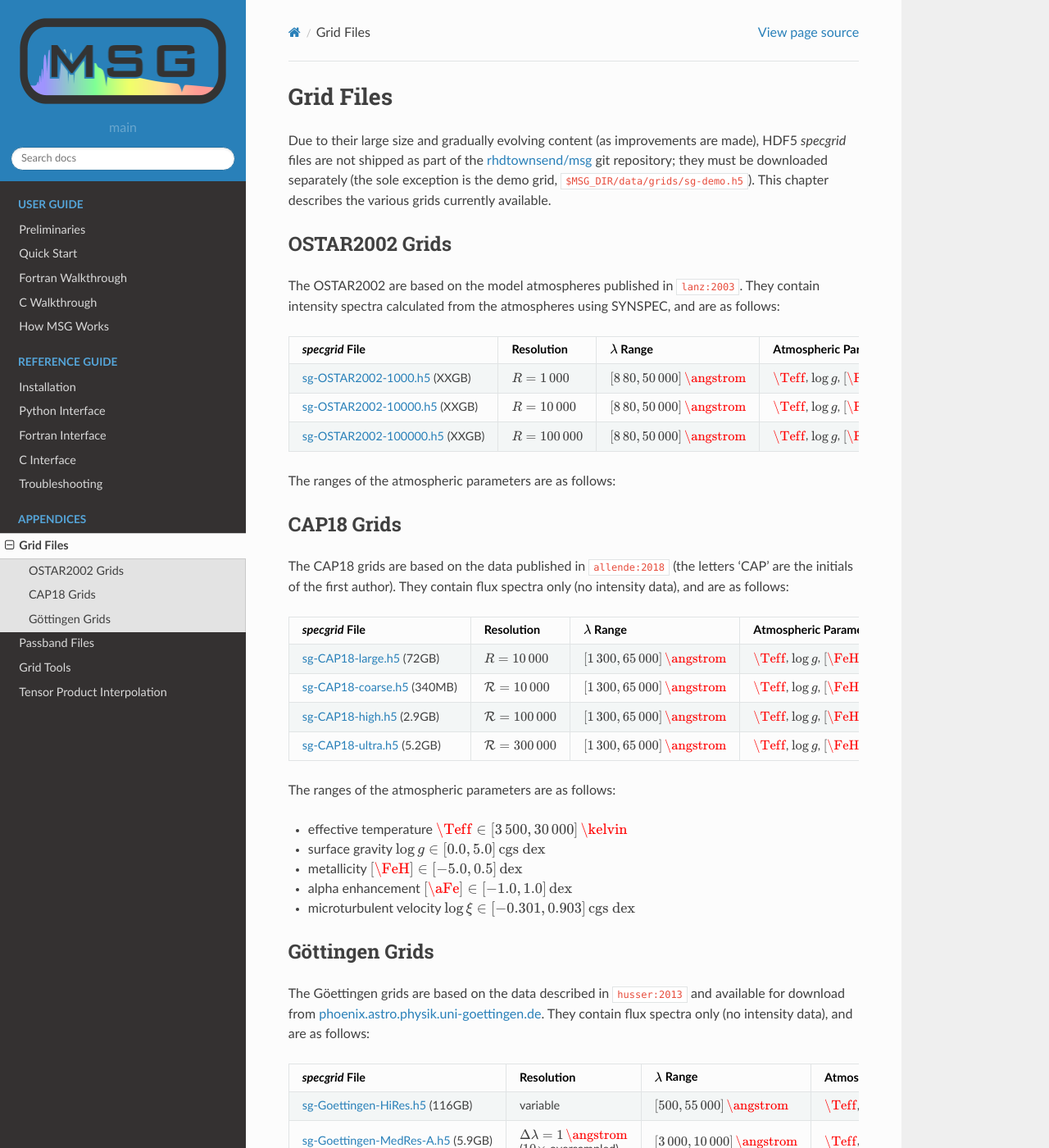
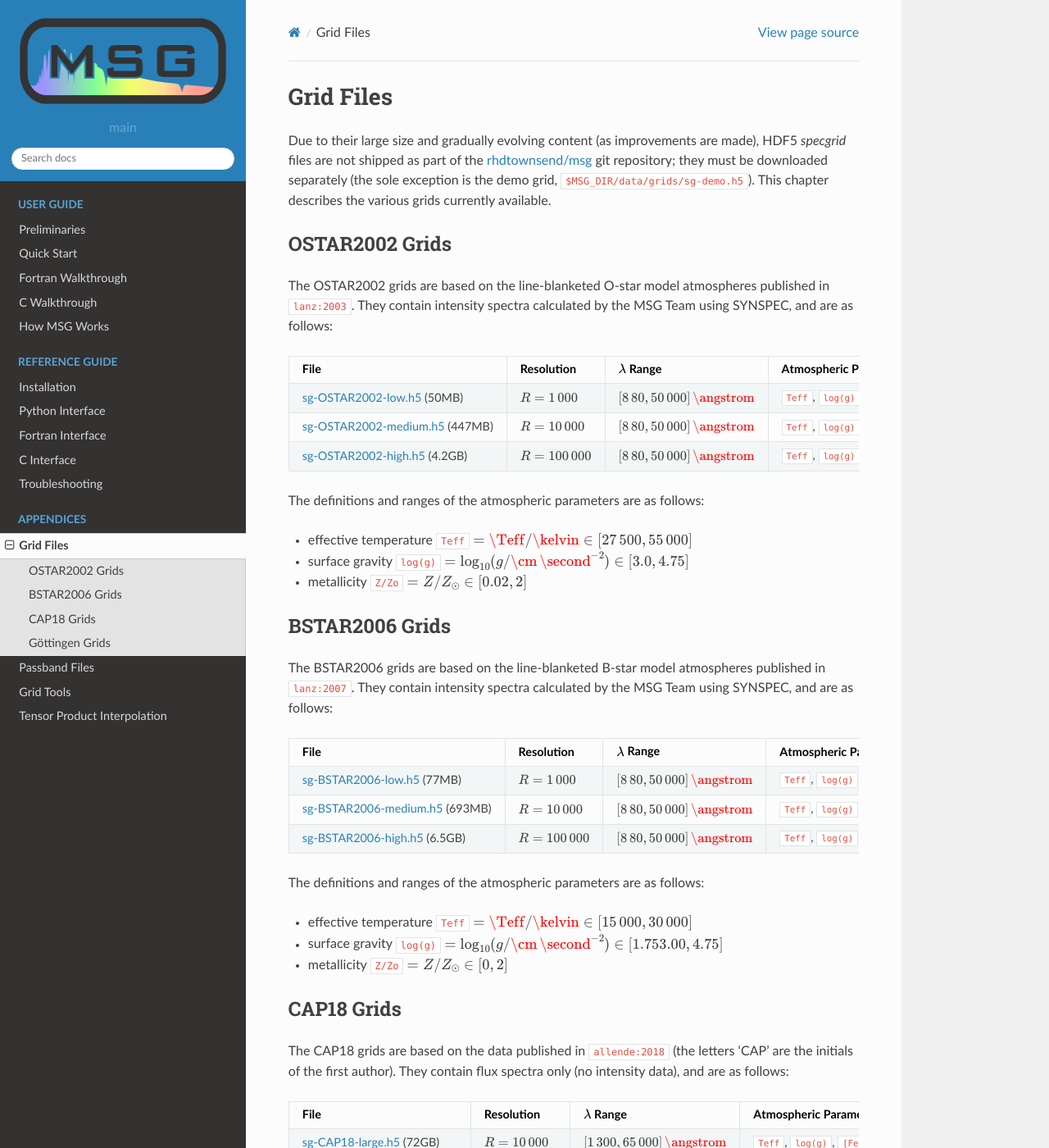
Before and after one commit to rhdtownsend/msg, a Sphinx documentation site: the page built from docs/source/appendices/grid-files.rst, in a window 1280 px wide and 1400 px high. Shown: the whole window at 82% size. Built offline with Sphinx 7.4.7 and the Read the Docs theme 2.0.0, drawn with Linux system fonts in a browser that asks for light colours; cross-references to code outside the pages are shown as plain code; some of the changed text lies outside the part shown.

Commit message:
Doc update

```diff
--- a/docs/source/appendices/grid-files.rst
+++ b/docs/source/appendices/grid-files.rst
@@ -12,37 +12,82 @@ separately (the sole exception is the demo grid,
 various grids currently available.
 
 
-.. _grid-files-tlusty:
+.. _grid-files-ostar2002:
 
 OSTAR2002 Grids
 ===============
 
-The OSTAR2002 are based on the model atmospheres published in
-:ads_citep:`lanz:2003`. They contain intensity spectra calculated from
-the atmospheres using SYNSPEC, and are as follows:
+The OSTAR2002 grids are based on the line-blanketed O-star model
+atmospheres published in :ads_citep:`lanz:2003`. They contain
+intensity spectra calculated by the MSG Team using SYNSPEC, and are as
+follows:
 
 .. list-table::
    :header-rows: 1
    :widths: 30 10 10 50
 
-   * - `specgrid` File
+   * - File
      - Resolution
      - :math:`\lambda` Range
      - Atmospheric Parameters
-   * - :grids:`sg-OSTAR2002-1000.h5 <OSTAR2002/sg-OSTAR2002-1000.h5>` (XXGB)
+   * - :grids:`sg-OSTAR2002-low.h5 <OSTAR2002/sg-OSTAR2002-low.h5>` (50MB)
      - :math:`R=1\,000`
      - :math:`[8\,80, 50\,000]\,\angstrom`
-     - :math:`\Teff`, :math:`\log g`, :math:`[\FeH]`
-   * - :grids:`sg-OSTAR2002-10000.h5 <OSTAR2002/sg-OSTAR2002-10000.h5>` (XXGB)
+     - ``Teff``, ``log(g)``, ``Z/Zo``
+   * - :grids:`sg-OSTAR2002-medium.h5 <OSTAR2002/sg-OSTAR2002-medium.h5>` (447MB)
      - :math:`R=10\,000`
      - :math:`[8\,80, 50\,000]\,\angstrom`
-     - :math:`\Teff`, :math:`\log g`, :math:`[\FeH]`
-   * - :grids:`sg-OSTAR2002-100000.h5 <OSTAR2002/sg-OSTAR2002-100000.h5>` (XXGB)
+     - ``Teff``, ``log(g)``, ``Z/Zo``
+   * - :grids:`sg-OSTAR2002-high.h5 <OSTAR2002/sg-OSTAR2002-high.h5>` (4.2GB)
      - :math:`R=100\,000`
      - :math:`[8\,80, 50\,000]\,\angstrom`
-     - :math:`\Teff`, :math:`\log g`, :math:`[\FeH]`
+     - ``Teff``, ``log(g)``, ``Z/Zo``
 
-The ranges of the atmospheric parameters are as follows:
+The definitions and ranges of the atmospheric parameters are as follows:
+
+* effective temperature ``Teff`` :math:`= \Teff/\kelvin \in [27\,500, 55\,000]`
+* surface gravity ``log(g)`` :math:`= \log_{10} (g/\cm\,\second^{-2}) \in [3.0, 4.75]`
+* metallicity ``Z/Zo`` :math:`= Z/Z_{\odot} \in [0.02, 2]`
+
+
+.. _grid-files-bstar2006:
+
+BSTAR2006 Grids
+===============
+
+The BSTAR2006 grids are based on the line-blanketed B-star model
+atmospheres published in :ads_citep:`lanz:2007`. They contain
+intensity spectra calculated by the MSG Team using SYNSPEC, and are as
+follows:
+
+.. list-table::
+   :header-rows: 1
+   :widths: 30 10 10 50
+
+   * - File
+     - Resolution
+     - :math:`\lambda` Range
+     - Atmospheric Parameters
+   * - :grids:`sg-BSTAR2006-low.h5 <BSTAR2006/sg-BSTAR2006-low.h5>` (77MB)
+     - :math:`R=1\,000`
+     - :math:`[8\,80, 50\,000]\,\angstrom`
+     - ``Teff``, ``log(g)``, ``Z/Zo``, ``xi``
+   * - :grids:`sg-BSTAR2006-medium.h5 <BSTAR2006/sg-BSTAR2006-medium.h5>` (693MB)
+     - :math:`R=10\,000`
+     - :math:`[8\,80, 50\,000]\,\angstrom`
+     - ``Teff``, ``log(g)``, ``Z/Zo``, ``xi``
+   * - :grids:`sg-BSTAR2006-high.h5 <BSTAR2006/sg-BSTAR2006-high.h5>` (6.5GB)
+     - :math:`R=100\,000`
+     - :math:`[8\,80, 50\,000]\,\angstrom`
+     - ``Teff``, ``log(g)``, ``Z/Zo``, ``xi``
+
+The definitions and ranges of the atmospheric parameters are as
+follows:
+
+* effective temperature ``Teff`` :math:`= \Teff/\kelvin \in [15\,000, 30\,000]`
+* surface gravity ``log(g)`` :math:`= \log_{10} (g/\cm\,\second^{-2}) \in [1.753.00, 4.75]`
+* metallicity ``Z/Zo`` :math:`= Z/Z_{\odot} \in [0, 2]`
+
 
 .. _grid-files-CAP18:
 
@@ -58,34 +103,34 @@ are as follows:
    :header-rows: 1
    :widths: 30 10 10 50
 
-   * - `specgrid` File
+   * - File
      - Resolution
      - :math:`\lambda` Range
      - Atmospheric Parameters
    * - :grids:`sg-CAP18-large.h5 <CAP18/sg-CAP18-large.h5>` (72GB)
      - :math:`R=10\,000`
      - :math:`[1\,300, 65\,000]\,\angstrom`
-     - :math:`\Teff`, :math:`\log g`, :math:`[\FeH]`, :math:`[\aFe]`, :math:`\log \xi`
+     - ``Teff``, ``log(g)``, ``[Fe/H]``, ``[alpha/Fe]``, ``log(xi)``
    * - :grids:`sg-CAP18-coarse.h5 <CAP18/sg-CAP18-coarse.h5>` (340MB)
      - :math:`\mathcal{R}=10\,000`
      - :math:`[1\,300, 65\,000]\,\angstrom`
-     - :math:`\Teff`, :math:`\log g`, :math:`[\FeH]`
+     - ``Teff``, ``log(g)``, ``[Fe/H]``
    * - :grids:`sg-CAP18-high.h5 <CAP18/sg-CAP18-high.h5>` (2.9GB)
      - :math:`\mathcal{R}=100\,000`
      - :math:`[1\,300, 65\,000]\,\angstrom`
-     - :math:`\Teff`, :math:`\log g`, :math:`[\FeH]`
+     - ``Teff``, ``log(g)``, ``[Fe/H]``
    * - :grids:`sg-CAP18-ultra.h5 <CAP18/sg-CAP18-ultra.h5>` (5.2GB)
      - :math:`\mathcal{R}=300\,000`
      - :math:`[1\,300, 65\,000]\,\angstrom`
-     - :math:`\Teff`, :math:`\log g`, :math:`[\FeH]`
+     - ``Teff``, ``log(g)``, ``[Fe/H]``
 
-The ranges of the atmospheric parameters are as follows:
+The definitions and ranges of the atmospheric parameters are as follows:
 
-* effective temperature :math:`\Teff \in [3\,500, 30\,000]\,\kelvin`
-* surface gravity :math:`\log g \in [0.0, 5.0]\,\text{cgs dex}`
-* metallicity :math:`[\FeH] \in [-5.0, 0.5]\,\text{dex}`
-* alpha enhancement :math:`[\aFe] \in [-1.0,1.0]\,\text{dex}`
-* microturbulent velocity :math:`\log \xi \in [-0.301,0.903]\,\text{cgs dex}`
+* effective temperature ``Teff`` :math:`= \Teff/\kelvin \in [27\,500, 55\,000]`
+* surface gravity ``log(g)`` :math:`= \log_{10} (g/\cm\,\second^{-2}) \in [3.0, 4.5]`
+* metallicity ``[Fe/H]`` :math:`= \log_{10}[ (\mathrm{Fe}/\mathrm{H}) / (\mathrm{Fe}/\mathrm{H})_{\odot} ] \in [-5.0, 0.5]`
+* alpha enhancement ``[alpha/Fe]`` :math:`= \log_{10}[ (\alpha/\mathrm{Fe}) / (\alpha/\mathrm{Fe})_{\odot} ] \in [-5.0, 0.5]`
+* microturbulent velocity ``log(xi)`` :math:`= \log_{10} (\xi/\cm\,\second^{-1}) \in [-0.301,0.903]`
 
 .. _grid-files-Göttingen:
 
@@ -102,29 +147,30 @@ flux spectra only (no intensity data), and are as follows:
    :header-rows: 1
    :widths: 30 10 10 50
 
-   * - `specgrid` File
+   * - File
      - Resolution
      - :math:`\lambda` Range
      - Atmospheric Parameters
    * - :grids:`sg-Goettingen-HiRes.h5 <Goettingen/sg-Goettingen-HiRes.h5>` (116GB)
      - variable
      - :math:`[500, 55\,000]\,\angstrom`
-     - :math:`\Teff`, :math:`\log g`, :math:`[\FeH]`, :math:`[\aFe]`
+     - ``Teff``, ``log(g)``, ``[Fe/H]``, ``[alpha/Fe]``
    * - :grids:`sg-Goettingen-MedRes-A.h5 <Goettingen/sg-Goettingen-MedRes-A.h5>` (5.9GB)
      - :math:`\Delta \lambda = 1\,\angstrom` |br| (:math:`10\times` oversampled)
      - :math:`[3\,000, 10\,000]\,\angstrom`
-     - :math:`\Teff`, :math:`\log g`, :math:`[\FeH]`, :math:`[\aFe]`
+     - ``Teff``, ``log(g)``, ``[Fe/H]``, ``[alpha/Fe]``
    * - :grids:`sg-Goettingen-MedRes-R.h5 <Goettingen/sg-Goettingen-MedRes-R.h5>` (17GB)
      - :math:`R=10,000` |br| (:math:`10\times` oversampled)
      - :math:`[3\,000, 25\,000]\,\angstrom`
-     - :math:`\Teff`, :math:`\log g`, :math:`[\FeH]`, :math:`[\aFe]`
+     - ``Teff``, ``log(g)``, ``[Fe/H]``, ``[alpha/Fe]``
 
-The ranges of the atmospheric parameters are as follows:
+The definitions and ranges of the atmospheric parameters are as follows:
 
-* effective temperature :math:`\Teff \in [2\,300, 12\,000]\,\kelvin`
-* surface gravity :math:`\log g \in [0.0, 6.0]\,\text{cgs dex}`
-* metallicity :math:`[\FeH] \in [-4.0, 1.0]\,\text{dex}`
-* alpha enhancement :math:`[\aFe] \in [-0.2,1.2]\,\text{dex}`
+* effective temperature ``Teff`` :math:`= \Teff/\kelvin \in [2\,300, 12\,000]`
+* surface gravity ``log(g)`` :math:`= \log_{10}(g/\cm\,\second^{-2}) \in [0.0, 6.0]`
+* metallicity ``[Fe/H]`` :math:`= \log_{10}[ (\mathrm{Fe}/\mathrm{H}) / (\mathrm{Fe}/\mathrm{H})_{\odot} ] \in [-4.0, 1.0]`
+* alpha enhancement ``[alpha/H]`` :math:`= \log_{10}[ (\alpha/\mathrm{Fe}) / (\alpha/\mathrm{Fe})_{\odot} ] \in [-0.2,1.2]`
+
 
 .. |br| raw:: html
 
```
Also changed, not shown: docs/source/appendices/grid-tools.rst (+6 -6 lines), 1 other file.
